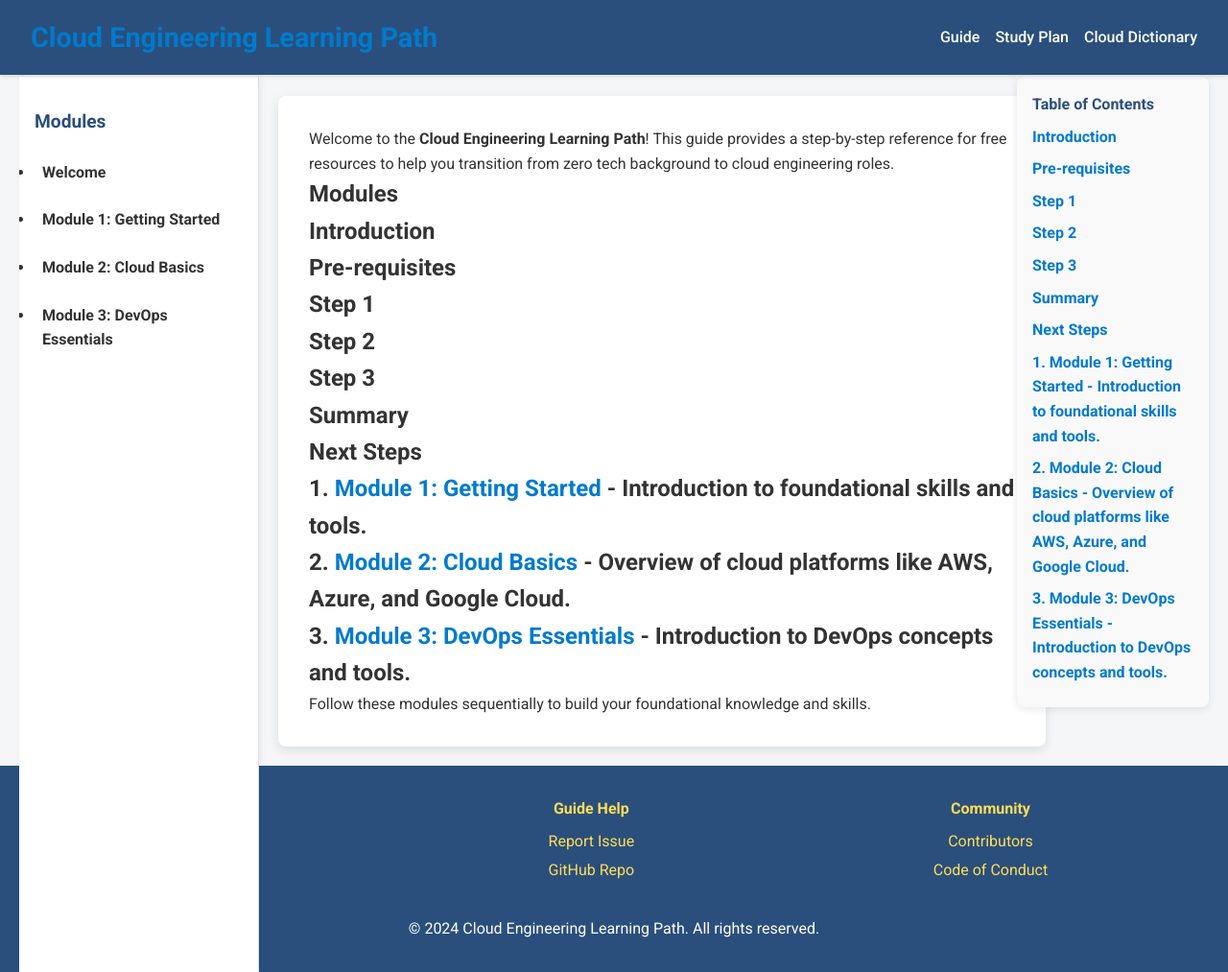
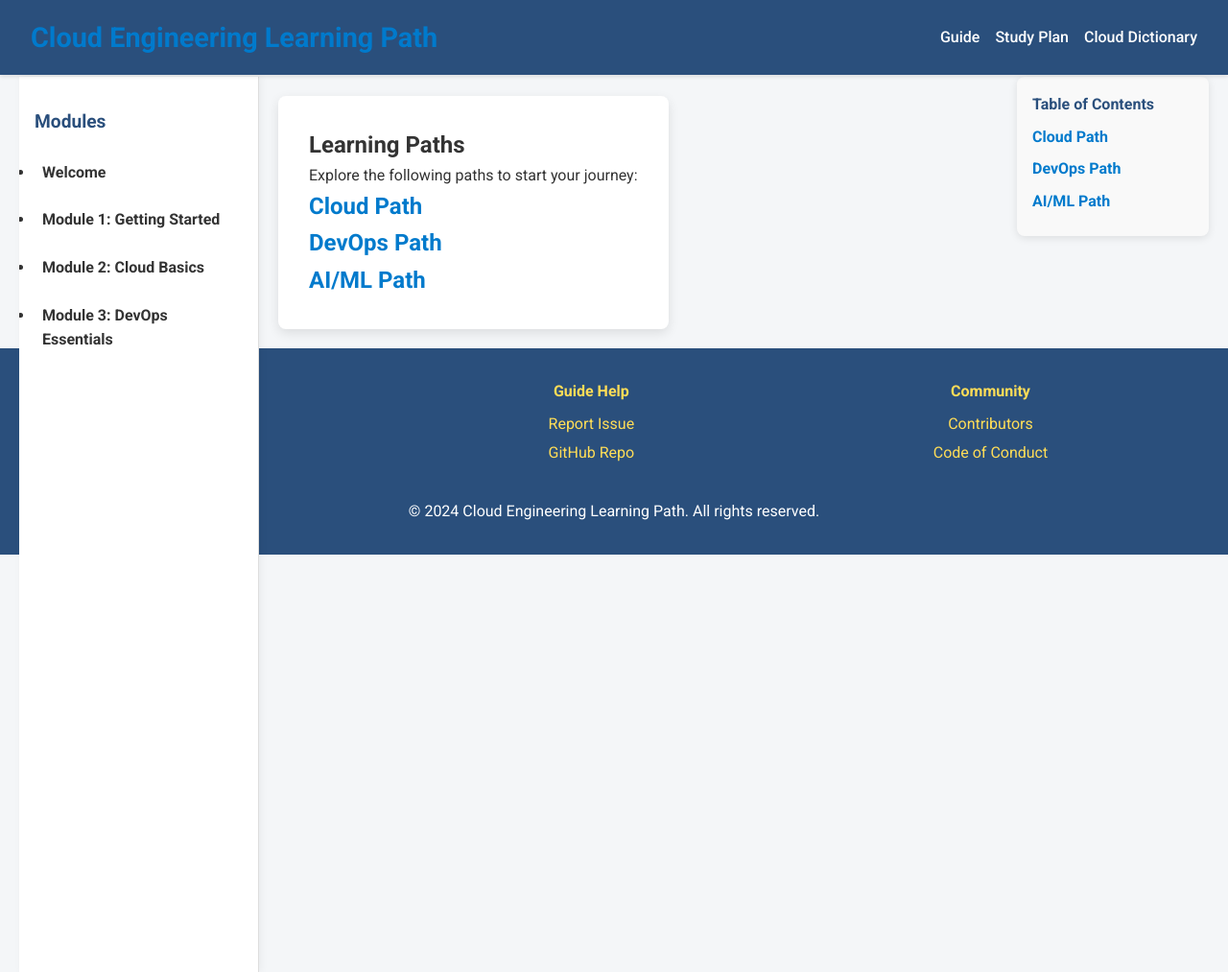
Before and after one commit to mrcloudchase/mrcloudchase.github.io, a Jekyll site: the page built from index.md, in a window 1280 px wide and 1013 px high. Shown: the whole window at 96% size. Built offline with Jekyll 4.4.1, drawn with Linux system fonts in a browser that asks for light colours.

Commit message:
Update doc structure to add paths and modules for paths

```diff
--- a/index.md
+++ b/index.md
@@ -1,30 +1,14 @@
 ---
+title: "Home"
 layout: default
-title: "Cloud Engineering Learning Path"
 ---
 
-Welcome to the **Cloud Engineering Learning Path**! This guide provides a step-by-step reference for free resources to help you transition from zero tech background to cloud engineering roles.
+# Learning Paths
 
-# Modules
+Explore the following paths to start your journey:
 
-## Introduction
+## [Cloud Path]({{ site.baseurl }}/paths/cloud)
 
-## Pre-requisites
+## [DevOps Path]({{ site.baseurl }}/paths/devops)
 
-## Step 1
-
-## Step 2
-
-## Step 3
-
-## Summary
-
-## Next Steps
-
-## 1. [Module 1: Getting Started](/modules/module-1) - Introduction to foundational skills and tools.
-
-## 2. [Module 2: Cloud Basics](/modules/module-2) - Overview of cloud platforms like AWS, Azure, and Google Cloud.
-
-## 3. [Module 3: DevOps Essentials](/modules/module-3) - Introduction to DevOps concepts and tools.
-
-Follow these modules sequentially to build your foundational knowledge and skills.
+## [AI/ML Path]({{ site.baseurl }}/paths/ai-ml)
--- /dev/null
+++ b/paths/ai-ml/index.md
@@ -0,0 +1,14 @@
+---
+title: "Cloud Path"
+layout: default
+---
+
+# AI-ML Path
+
+This path covers foundational topics in cloud computing.
+
+## Modules
+
+1. [Module 1: Linux Basics]({{ site.baseurl }}/paths/ai-ml/module-1)
+2. [Module 2: Version Control and Text Editing]({{ site.baseurl }}/paths/ai-ml/module-2)
+3. [Module 3: Programming with Python]({{ site.baseurl }}/ai-ml/cloud/module-3)
--- /dev/null
+++ b/paths/cloud/index.md
@@ -0,0 +1,14 @@
+---
+title: "Cloud Path"
+layout: default
+---
+
+# Cloud Path
+
+This path covers foundational topics in cloud computing.
+
+## Modules
+
+1. [Module 1: Linux Basics]({{ site.baseurl }}/paths/cloud/module-1)
+2. [Module 2: Version Control and Text Editing]({{ site.baseurl }}/paths/cloud/module-2)
+3. [Module 3: Programming with Python]({{ site.baseurl }}/paths/cloud/module-3)
--- /dev/null
+++ b/paths/devops/index.md
@@ -0,0 +1,14 @@
+---
+title: "Cloud Path"
+layout: path
+---
+
+# DevOps Path
+
+This path covers foundational topics in cloud computing.
+
+## Modules
+
+1. [Module 1: Linux Basics]({{ site.baseurl }}/paths/devops/module-1)
+2. [Module 2: Version Control and Text Editing]({{ site.baseurl }}/paths/devops/module-2)
+3. [Module 3: Programming with Python]({{ site.baseurl }}/paths/devops/module-3)
```
Also changed, not shown: paths/ai-ml/module-01.md (added), paths/ai-ml/module-02.md (added), paths/cloud/module-01.md (added), paths/cloud/module-02.md (added), paths/cloud/module-03.md (added), paths/devops/module-01.md (added), paths/devops/module-02.md (added), paths/devops/module-03.md (added), paths/devops/module-04.md (added).
